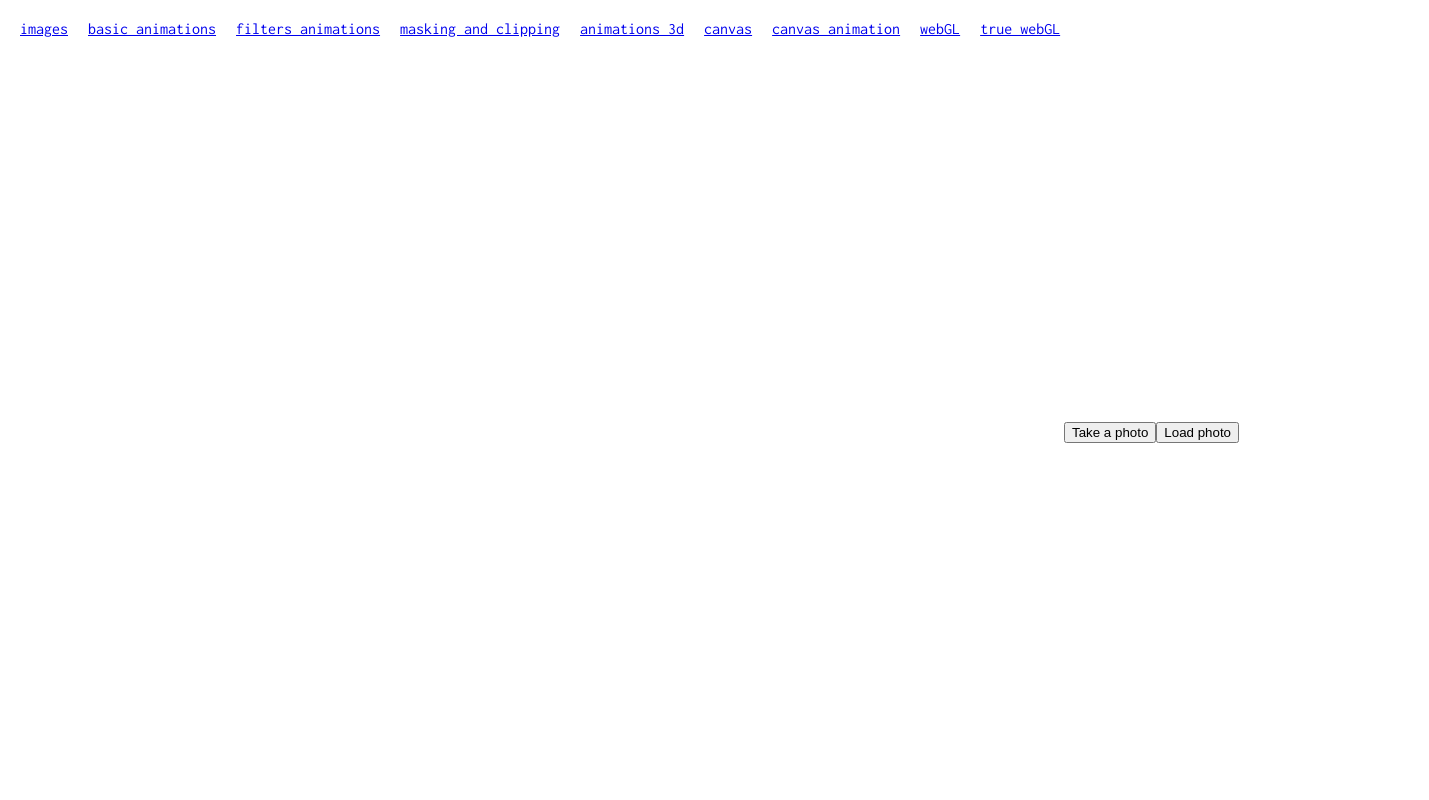
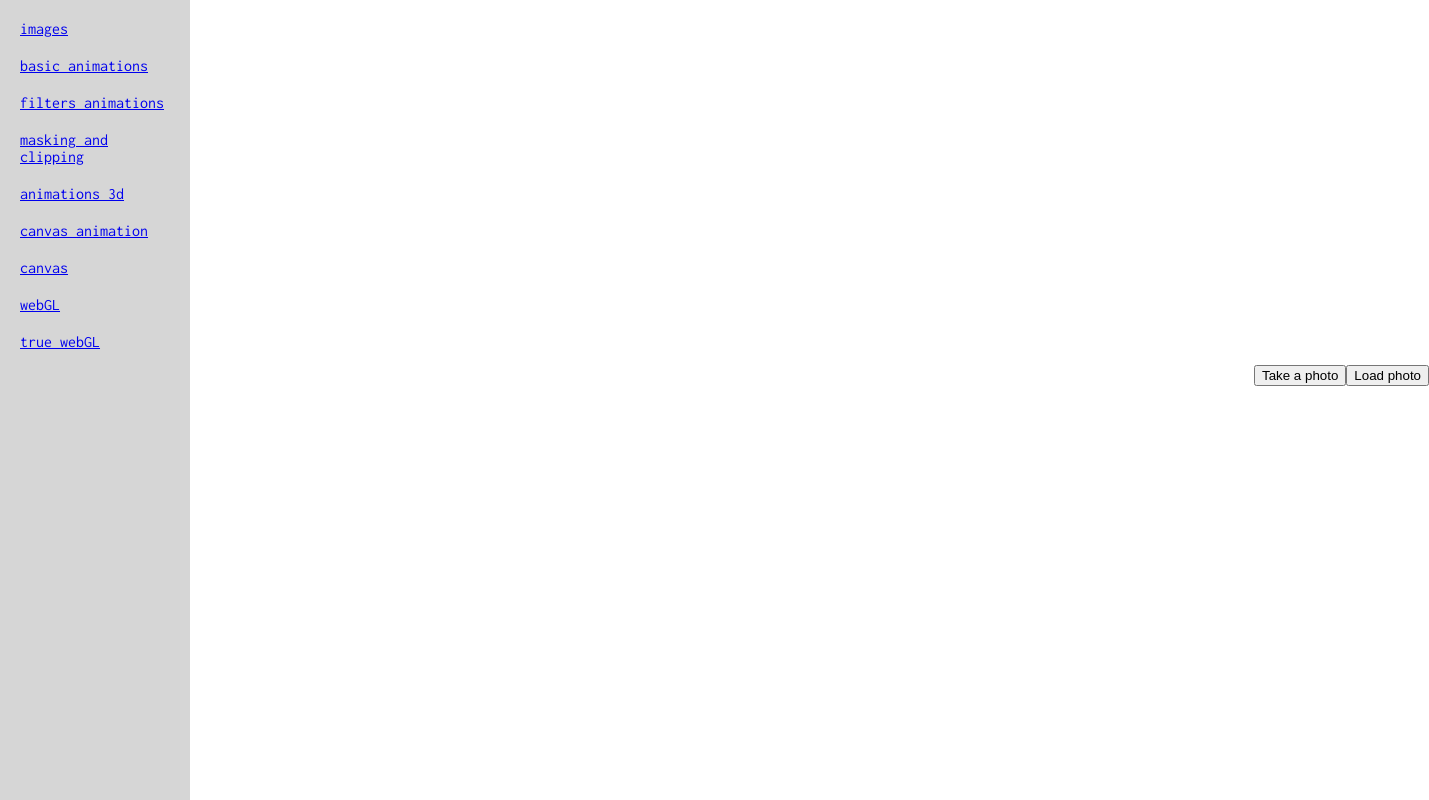
Before and after one commit to HellSquirrel/martians-animation, a React app: page /canvas in a window 1280 px wide. Shown: the whole page, 1429 px wide, since content can reach past the window. Built offline with nearby package versions, Linux system fonts and the light colour scheme.

Commit message:
add some styles

```diff
--- a/src/App.css
+++ b/src/App.css
@@ -1,7 +1,22 @@
+.App {
+  display: flex;
+  min-height: 100vh;
+}
+
 .link + .link {
-    margin-left: 20px;
+  margin-top: 20px;
+}
+
+.link {
+  display: block;
 }
 
 .navigation {
-    padding: 20px;
+  padding: 20px;
+  background: #d6d6d6;
+  flex: 0 0 150px;
 }
+
+.content {
+  flex: 1 0 auto;
+}
--- a/src/App.js
+++ b/src/App.js
@@ -17,7 +17,7 @@ class App extends Component {
     return (
       <div className="App">
         <BrowserRouter>
-          <div className="navigation">
+          <nav className="navigation">
             <Link to="/images" className="link">
               images
             </Link>
@@ -34,11 +34,11 @@ class App extends Component {
             <Link to="/3dAnimations" className="link">
               animations 3d
             </Link>
+            <Link to="/canvasAnimation" className="link">
+              canvas animation
+            </Link>
             <Link to="/canvas" className="link">
               canvas
-            </Link>
-            <Link to="/canvasAnimation" className="link">
-              canvas animation
             </Link>
             <Link to="/webgl" className="link">
               webGL
@@ -46,8 +46,8 @@ class App extends Component {
             <Link to="trueWebgl" className="link">
               true webGL
             </Link>
-          </div>
-          <div>
+          </nav>
+          <div className="content">
             <Route path="/images" exact component={Images} />
             <Route path="/basicAnimations" exact component={BasicAnimations} />
             <Route
@@ -61,8 +61,8 @@ class App extends Component {
               component={ClipAndMaskAnimations}
             />
             <Route path="/3dAnimations" exact component={ThreeDAnimations} />
+            <Route path="/canvasAnimation" exact component={CanvasAnimation} />
             <Route path="/canvas" exact component={Canvas} />
-            <Route path="/canvasAnimation" exact component={CanvasAnimation} />
             <Route path="/webgl" component={WebGL} />
             <Route path="/trueWebgl" component={TrueWebGL} />
           </div>
```
